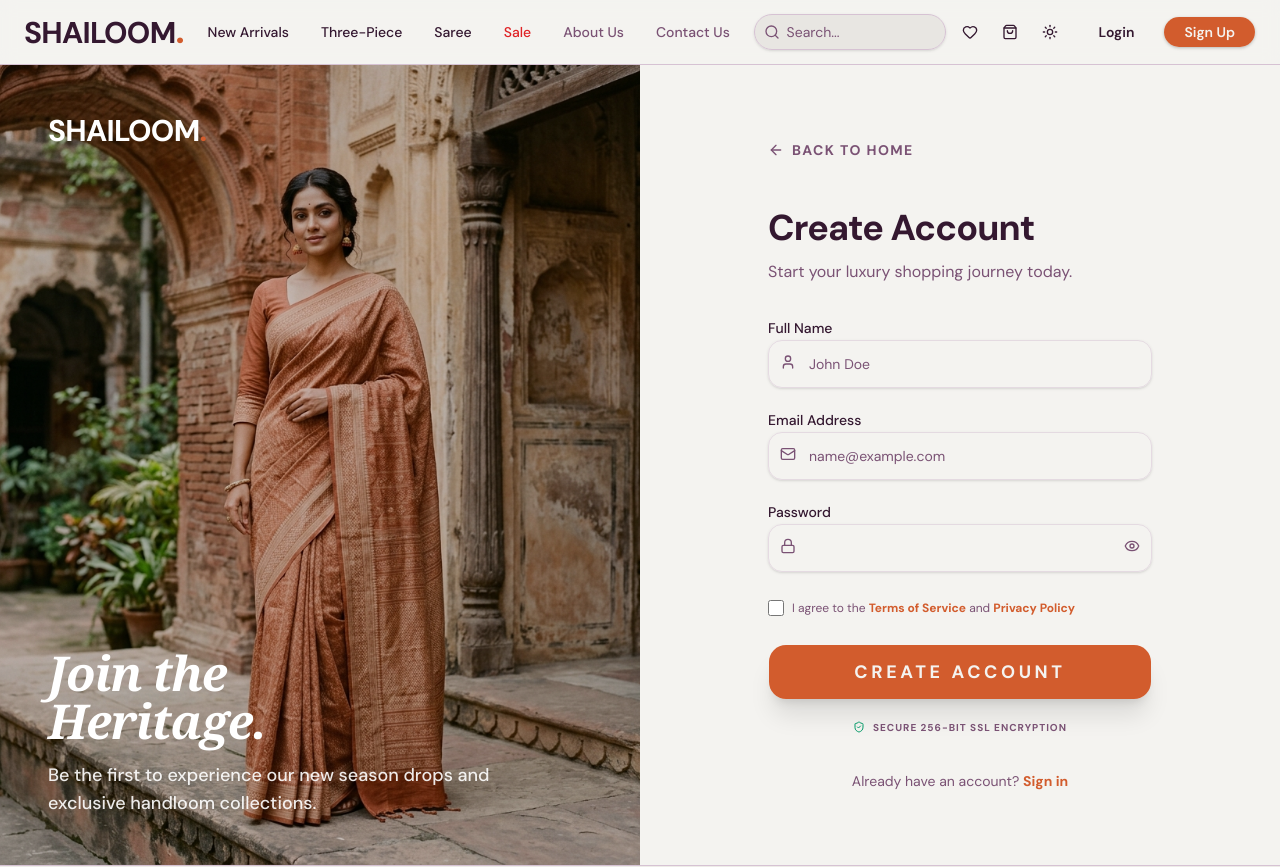
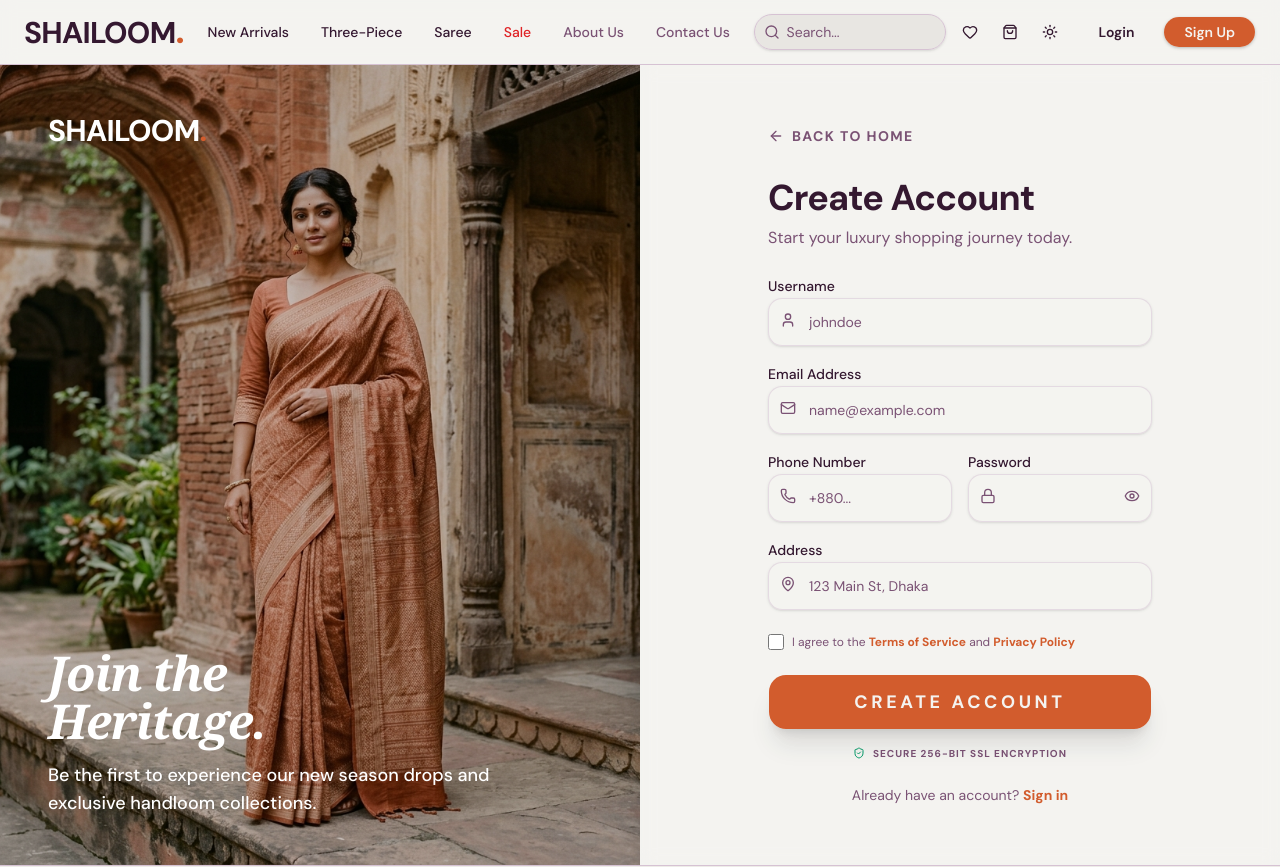
Before and after one commit to TanvirSEF/shailoom-fe, a Next.js app: page /signup in a window 1280 px wide. Shown: the top 867 px of the page. Built offline with nearby package versions, Linux system fonts and the light colour scheme.

Commit message:
feat: implement user signup flow with form validation, API integration, and type definitions

```diff
--- a/app/(auth)/signup/page.tsx
+++ b/app/(auth)/signup/page.tsx
@@ -1,22 +1,67 @@
-"use client"
+"use client";
 
-import * as React from "react"
-import Image from "next/image"
-import Link from "next/link"
-import { motion } from "framer-motion"
-import { ArrowLeft, Mail, Lock, User, Eye, EyeOff, ShieldCheck } from "lucide-react"
+import * as React from "react";
+import Image from "next/image";
+import Link from "next/link";
+import { useRouter } from "next/navigation";
+import { useForm } from "react-hook-form";
+import { zodResolver } from "@hookform/resolvers/zod";
+import { motion, AnimatePresence } from "framer-motion";
+import {
+  ArrowLeft, Mail, Lock, User, Eye, EyeOff,
+  ShieldCheck, Phone, MapPin, Loader2
+} from "lucide-react";
+import { toast } from "sonner";
 
-import { Button } from "@/components/ui/button"
-import { Input } from "@/components/ui/input"
-import { Label } from "@/components/ui/label"
-import { cn } from "@/lib/utils"
+import { Button } from "@/components/ui/button";
+import { Input } from "@/components/ui/input";
+import { Label } from "@/components/ui/label";
+import { cn } from "@/lib/utils";
+import { signupSchema, type SignupValues } from "@/lib/validations/auth.schema";
+import { useApiMutation } from "@/hooks/use-api";
+import { authService } from "@/lib/services/auth-service";
+import { AuthResponse } from "@/types/auth";
 
 export default function SignupPage() {
-  const [showPassword, setShowPassword] = React.useState(false)
+  const router = useRouter();
+  const [showPassword, setShowPassword] = React.useState(false);
+
+  const {
+    register,
+    handleSubmit,
+    formState: { errors },
+  } = useForm<SignupValues>({
+    resolver: zodResolver(signupSchema),
+    defaultValues: {
+      username: "",
+      email: "",
+      password: "",
+      phone_number: "",
+      address: "",
+    },
+  });
+
+  const { mutate: signup, isPending } = useApiMutation<AuthResponse, SignupValues>(
+    authService.signup,
+    {
+      onSuccess: () => {
+        toast.success("Account created successfully! Please sign in.");
+        router.push("/login");
+      },
+      onError: (error: any) => {
+        const message = error.response?.data?.detail || "Something went wrong. Please try again.";
+        toast.error(message);
+      },
+    }
+  );
+
+  const onSubmit = (data: SignupValues) => {
+    signup(data);
+  };
 
   return (
     <div className="flex min-h-screen w-full bg-background overflow-hidden font-sans">
-      {/* Left Side: Editorial Image (Hidden on Mobile) */}
+      {/* Left Side: Editorial Image */}
       <div className="relative hidden w-1/2 lg:block">
         <Image
           src="/images/auth/auth-editorial-saree.png"
@@ -32,53 +77,119 @@ export default function SignupPage() {
           </Link>
         </div>
         <div className="absolute bottom-12 left-12 right-12 space-y-4 text-white">
-          <h1 className="text-5xl font-bold tracking-tight italic font-serif">Join the <br /> Heritage.</h1>
-          <p className="max-w-md text-lg font-medium opacity-90">
+          <motion.h1
+            initial={{ opacity: 0, y: 20 }}
+            animate={{ opacity: 1, y: 0 }}
+            className="text-5xl font-bold tracking-tight italic font-serif"
+          >
+            Join the <br /> Heritage.
+          </motion.h1>
+          <motion.p
+            initial={{ opacity: 0, y: 20 }}
+            animate={{ opacity: 1, y: 0 }}
+            transition={{ delay: 0.1 }}
+            className="max-w-md text-lg font-medium opacity-90"
+          >
             Be the first to experience our new season drops and exclusive handloom collections.
-          </p>
+          </motion.p>
         </div>
       </div>
 
       {/* Right Side: Auth Form */}
-      <div className="flex w-full flex-col justify-center lg:w-1/2">
+      <div className="flex w-full flex-col justify-center lg:w-1/2 bg-card/30 backdrop-blur-sm shadow-2xl">
         <div className="mx-auto w-full max-w-md px-8 py-12">
-          {/* Back to Home */}
-          <Link href="/" className="group mb-12 flex items-center text-sm font-bold uppercase tracking-widest text-muted-foreground transition-colors hover:text-primary">
+          <Link href="/" className="group mb-8 flex items-center text-sm font-bold uppercase tracking-widest text-muted-foreground transition-colors hover:text-primary">
             <ArrowLeft className="mr-2 h-4 w-4 transition-transform group-hover:-translate-x-1" />
             Back to home
           </Link>
 
-          <div className="space-y-8 animate-in slide-in-from-right duration-700">
-            <div className="space-y-3">
+          <div className="space-y-6">
+            <div className="space-y-2">
               <h2 className="text-4xl font-bold tracking-tight text-foreground">Create Account</h2>
               <p className="text-muted-foreground">Start your luxury shopping journey today.</p>
             </div>
 
-            <form className="space-y-5" onSubmit={(e) => e.preventDefault()}>
-              <div className="space-y-2">
-                <Label htmlFor="name">Full Name</Label>
+            <form className="space-y-4" onSubmit={handleSubmit(onSubmit)}>
+              {/* Username */}
+              <div className="space-y-1.5">
+                <Label htmlFor="username" className={cn(errors.username && "text-destructive")}>Username</Label>
                 <div className="relative group">
-                  <User className="absolute left-3 top-3.5 h-4 w-4 text-muted-foreground transition-colors group-focus-within:text-primary" />
-                  <Input id="name" placeholder="John Doe" className="h-12 rounded-xl pl-10 border-border/50 focus-visible:ring-primary shadow-sm" />
+                  <User className={cn(
+                    "absolute left-3 top-3.5 h-4 w-4 text-muted-foreground transition-colors group-focus-within:text-primary",
+                    errors.username && "text-destructive"
+                  )} />
+                  <Input
+                    id="username"
+                    placeholder="johndoe"
+                    {...register("username")}
+                    className={cn(
+                      "h-12 rounded-xl pl-10 border-border/50 focus-visible:ring-primary shadow-sm bg-background/50",
+                      errors.username && "border-destructive focus-visible:ring-destructive"
+                    )}
+                  />
+                </div>
+                {errors.username && <p className="text-xs font-semibold text-destructive">{errors.username.message}</p>}
+              </div>
+
+              {/* Email */}
+              <div className="space-y-1.5">
+                <Label htmlFor="email" className={cn(errors.email && "text-destructive")}>Email Address</Label>
+                <div className="relative group">
+                  <Mail className={cn(
+                    "absolute left-3 top-3.5 h-4 w-4 text-muted-foreground transition-colors group-focus-within:text-primary",
+                    errors.email && "text-destructive"
+                  )} />
+                  <Input
+                    id="email"
+                    type="email"
+                    placeholder="name@example.com"
+                    {...register("email")}
+                    className={cn(
+                      "h-12 rounded-xl pl-10 border-border/50 focus-visible:ring-primary shadow-sm bg-background/50",
+                      errors.email && "border-destructive focus-visible:ring-destructive"
+                    )}
+                  />
+                </div>
+                {errors.email && <p className="text-xs font-semibold text-destructive">{errors.email.message}</p>}
+              </div>
+
+              <div className="grid grid-cols-2 gap-4">
+                {/* Phone Number */}
+                <div className="space-y-1.5">
+                  <Label htmlFor="phone_number" className={cn(errors.phone_number && "text-destructive")}>Phone Number</Label>
+                  <div className="relative group">
+                    <Phone className={cn(
+                      "absolute left-3 top-3.5 h-4 w-4 text-muted-foreground transition-colors group-focus-within:text-primary",
+                      errors.phone_number && "text-destructive"
+                    )} />
+                    <Input
+                      id="phone_number"
+                      placeholder="+880..."
+                      {...register("phone_number")}
+                      className={cn(
+                        "h-12 rounded-xl pl-10 border-border/50 focus-visible:ring-primary shadow-sm bg-background/50",
+                        errors.phone_number && "border-destructive focus-visible:ring-destructive"
+                      )}
+                    />
                   </div>
                 </div>
 
-              <div className="space-y-2">
-                <Label htmlFor="email">Email Address</Label>
+                {/* Password */}
+                <div className="space-y-1.5">
+                  <Label htmlFor="password" className={cn(errors.password && "text-destructive")}>Password</Label>
                   <div className="relative group">
-                    <Mail className="absolute left-3 top-3.5 h-4 w-4 text-muted-foreground transition-colors group-focus-within:text-primary" />
-                    <Input id="email" type="email" placeholder="name@example.com" className="h-12 rounded-xl pl-10 border-border/50 focus-visible:ring-primary shadow-sm" />
-                </div>
-              </div>
-
-              <div className="space-y-2 text-sans">
-                <Label htmlFor="password">Password</Label>
-                <div className="relative group">
-                  <Lock className="absolute left-3 top-3.5 h-4 w-4 text-muted-foreground transition-colors group-focus-within:text-primary" />
+                    <Lock className={cn(
+                      "absolute left-3 top-3.5 h-4 w-4 text-muted-foreground transition-colors group-focus-within:text-primary",
+                      errors.password && "text-destructive"
+                    )} />
                     <Input
                       id="password"
                       type={showPassword ? "text" : "password"}
-                    className="h-12 rounded-xl pl-10 pr-10 border-border/50 focus-visible:ring-primary shadow-sm"
+                      {...register("password")}
+                      className={cn(
+                        "h-12 rounded-xl pl-10 pr-10 border-border/50 focus-visible:ring-primary shadow-sm bg-background/50",
+                        errors.password && "border-destructive focus-visible:ring-destructive"
+                      )}
                     />
                     <button
                       type="button"
@@ -88,17 +199,50 @@ export default function SignupPage() {
                       {showPassword ? <EyeOff className="h-4 w-4" /> : <Eye className="h-4 w-4" />}
                     </button>
                   </div>
+                  {errors.password && <p className="text-xs font-semibold text-destructive">{errors.password.message}</p>}
+                </div>
+              </div>
+
+              {/* Address */}
+              <div className="space-y-1.5">
+                <Label htmlFor="address" className={cn(errors.address && "text-destructive")}>Address</Label>
+                <div className="relative group">
+                  <MapPin className={cn(
+                    "absolute left-3 top-3.5 h-4 w-4 text-muted-foreground transition-colors group-focus-within:text-primary",
+                    errors.address && "text-destructive"
+                  )} />
+                  <Input
+                    id="address"
+                    placeholder="123 Main St, Dhaka"
+                    {...register("address")}
+                    className={cn(
+                      "h-12 rounded-xl pl-10 border-border/50 focus-visible:ring-primary shadow-sm bg-background/50",
+                      errors.address && "border-destructive focus-visible:ring-destructive"
+                    )}
+                  />
+                </div>
               </div>
 
               <div className="flex items-center space-x-2 py-2">
-                 <input type="checkbox" id="terms" className="h-4 w-4 rounded border-gray-300 text-primary focus:ring-primary" />
+                <input type="checkbox" required id="terms" className="h-4 w-4 rounded border-gray-300 text-primary focus:ring-primary" />
                 <label htmlFor="terms" className="text-xs text-muted-foreground leading-none">
                   I agree to the <Link href="#" className="font-bold text-primary hover:underline">Terms of Service</Link> and <Link href="#" className="font-bold text-primary hover:underline">Privacy Policy</Link>
                 </label>
               </div>
 
-              <Button className="w-full h-14 rounded-2xl text-lg font-bold uppercase tracking-[0.2em] shadow-xl transition-all hover:scale-[1.01] active:scale-[0.98]">
-                Create Account
+              <Button
+                type="submit"
+                disabled={isPending}
+                className="w-full h-14 rounded-2xl text-lg font-bold uppercase tracking-[0.2em] shadow-xl transition-all hover:scale-[1.01] active:scale-[0.98] relative overflow-hidden group"
+              >
+                {isPending ? (
+                  <Loader2 className="h-6 w-6 animate-spin" />
+                ) : (
+                  <>
+                    <span className="relative z-10">Create Account</span>
+                    <div className="absolute inset-0 bg-gradient-to-r from-primary via-primary/80 to-primary opacity-0 group-hover:opacity-100 transition-opacity" />
+                  </>
+                )}
               </Button>
 
               <div className="flex items-center gap-2 text-[10px] text-muted-foreground justify-center uppercase tracking-widest font-bold">
@@ -106,7 +250,7 @@ export default function SignupPage() {
                 Secure 256-bit SSL Encryption
               </div>
 
-              <p className="text-center text-sm text-muted-foreground pt-4">
+              <p className="text-center text-sm text-muted-foreground pt-2">
                 Already have an account?{" "}
                 <Link href="/login" className="font-bold text-primary hover:underline underline-offset-4">
                   Sign in
@@ -117,5 +261,5 @@ export default function SignupPage() {
         </div>
       </div>
     </div>
-  )
+  );
 }
--- a/hooks/use-api.ts
+++ b/hooks/use-api.ts
@@ -21,18 +21,26 @@ export function useApiQuery<T>(
 }
 
 /**
- * Generic POST/PUT/DELETE mutation hook
+ * Generic POST/PUT/PATCH/DELETE mutation hook
  */
 export function useApiMutation<TData, TVariables>(
-  method: "post" | "put" | "patch" | "delete",
-  url: string,
+  mutationFnOrMethod: ((variables: TVariables) => Promise<TData>) | "post" | "put" | "patch" | "delete",
+  urlOrOptions?: string | UseMutationOptions<TData, Error, TVariables>,
   options?: UseMutationOptions<TData, Error, TVariables>
 ) {
+  // Overload handling
+  const isFunction = typeof mutationFnOrMethod === "function";
+  const url = isFunction ? undefined : (urlOrOptions as string);
+  const mutationOptions = isFunction ? (urlOrOptions as UseMutationOptions<TData, Error, TVariables>) : options;
+
   return useMutation<TData, Error, TVariables>({
     mutationFn: async (variables) => {
-      const { data } = await apiClient[method]<TData>(url, variables);
+      if (isFunction) {
+        return mutationFnOrMethod(variables);
+      }
+      const { data } = await apiClient[mutationFnOrMethod]<TData>(url!, variables);
       return data;
     },
-    ...options,
+    ...mutationOptions,
   });
 }
--- a/package.json
+++ b/package.json
@@ -12,6 +12,7 @@
     "typecheck": "tsc --noEmit"
   },
   "dependencies": {
+    "@hookform/resolvers": "^3.10.0",
     "@radix-ui/react-dialog": "^1.1.15",
     "@radix-ui/react-label": "^2.1.8",
     "@radix-ui/react-slot": "^1.2.4",
@@ -29,10 +30,12 @@
     "radix-ui": "^1.4.3",
     "react": "^19.2.4",
     "react-dom": "^19.2.4",
+    "react-hook-form": "^7.55.0",
     "shadcn": "^4.0.2",
     "sonner": "^2.0.7",
     "tailwind-merge": "^3.5.0",
     "tw-animate-css": "^1.4.0",
+    "zod": "^3",
     "zustand": "^5.0.12"
   },
   "devDependencies": {
--- /dev/null
+++ b/types/auth.ts
@@ -0,0 +1,19 @@
+export interface User {
+  id: string;
+  username: string;
+  email: string;
+  phone_number?: string;
+  address?: string;
+  role: string;
+  created_at: string;
+  updated_at: string;
+}
+
+export interface AuthResponse {
+  message: string;
+  access_token: string;
+  refresh_token: string;
+  token_type: string;
+  role: string;
+  user?: User;
+}
```
Also changed, not shown: lib/services/auth-service.ts (+22 -5 lines), lib/validations/auth.schema.ts (added, +21 -0 lines), types/api.ts (added, +11 -0 lines), 1 other file (tests, documents, lock files or other folders). Lines whose indentation alone changed are shown as unchanged.
